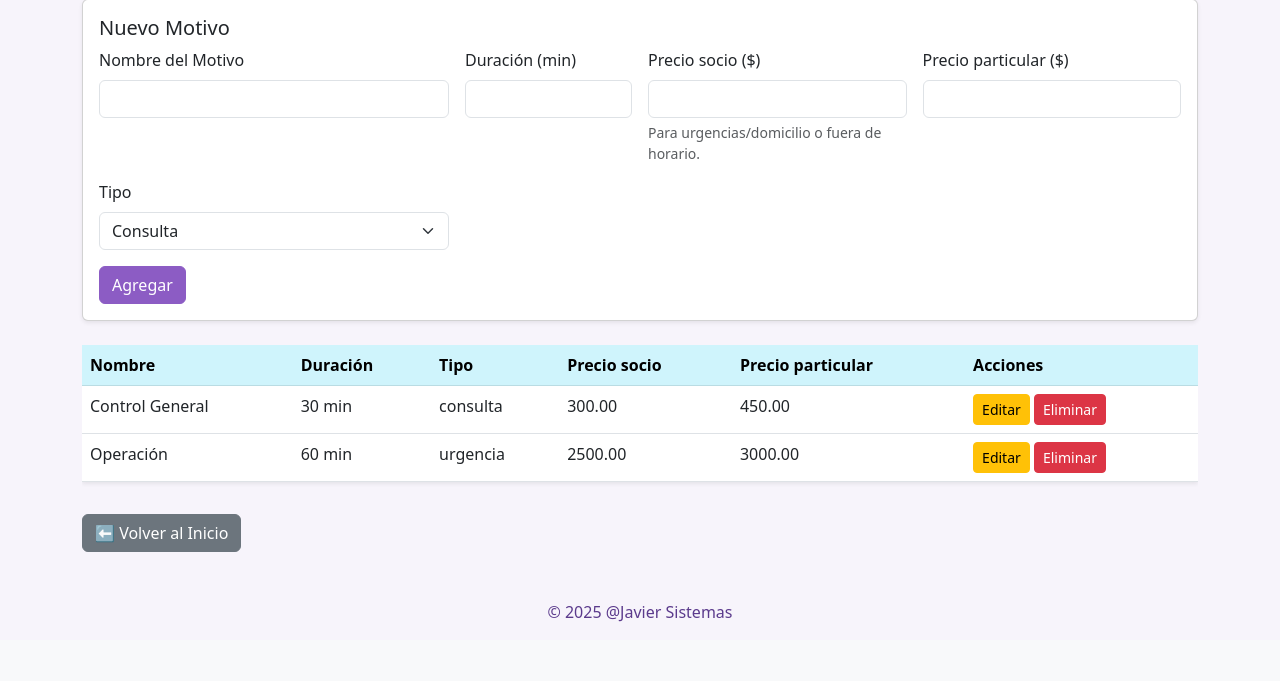
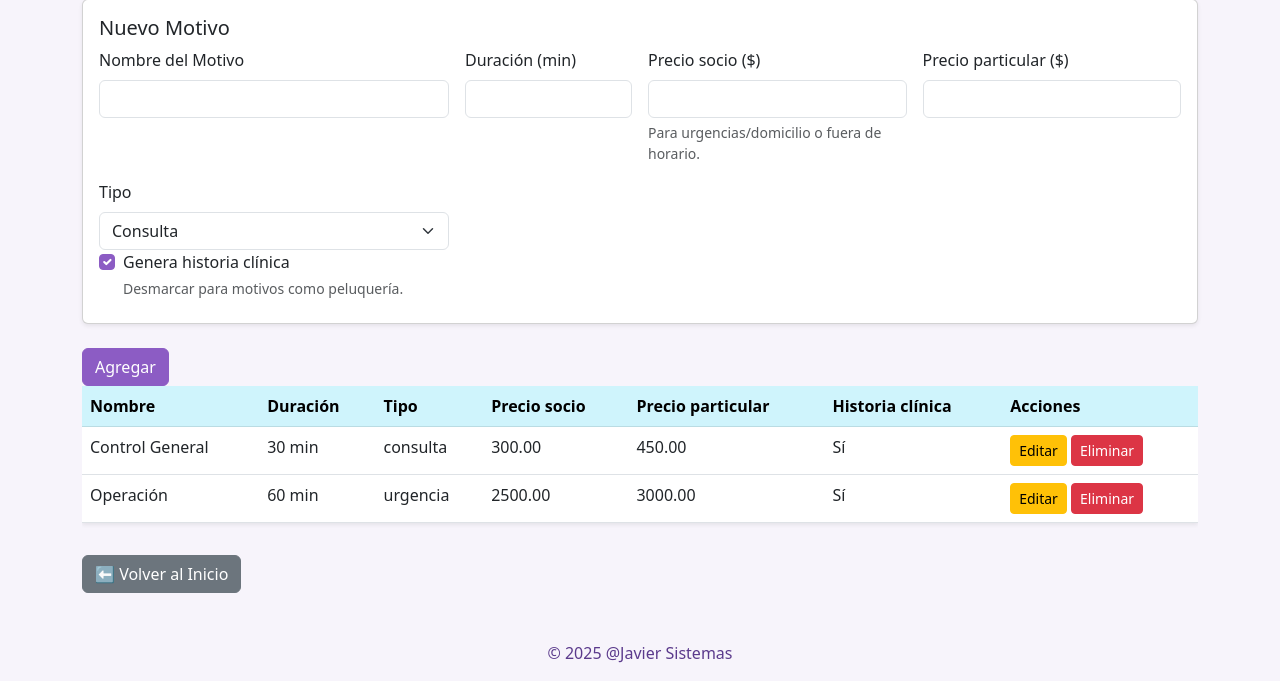
Before and after one commit to JaviPrograma/margay-saas, a Flask app: page /motivos in a window 1280 px wide. Shown: the part 379-1060 px from the top of the page. Before the commit the page ends 1001 px from the top, so only its background shows below. Run offline with Flask 3, Linux system fonts and the light colour scheme; a user stored in the database is signed in; data comes from the database, SQL or seed files in the repository; parts of the project's set-up code (start-up, migrations or seed data) failed here and were passed over.

Commit message:
Add files via upload

```diff
--- a/templates/motivos.html
+++ b/templates/motivos.html
@@ -45,6 +45,15 @@
         </select>
       </div>
     </div>
+      <div class="col-md-4 d-flex align-items-end">
+        {% set gh = 1 if (not motivo_edit or motivo_edit['genera_historia'] is none or motivo_edit['genera_historia']) else 0 %}
+        <div class="form-check mb-2">
+          <input class="form-check-input" type="checkbox" name="genera_historia" id="genera_historia" value="1" {{ 'checked' if gh else '' }}>
+          <label class="form-check-label" for="genera_historia">Genera historia clínica</label>
+          <div class="form-text">Desmarcar para motivos como peluquería.</div>
+        </div>
+      </div>
+    </div>
     <div class="mt-3">
       <button type="submit" class="btn btn-primary">{{ motivo_edit and 'Actualizar' or 'Agregar' }}</button>
       {% if motivo_edit %}<a href="{{ url_for('motivos') }}" class="btn btn-secondary ms-2">Cancelar</a>{% endif %}
@@ -61,6 +70,7 @@
         <th>Tipo</th>
         <th>Precio socio</th>
         <th>Precio particular</th>
+        <th>Historia clínica</th>
         <th>Acciones</th>
       </tr>
     </thead>
@@ -72,13 +82,14 @@
         <td>{{ motivo['tipo'] or 'consulta' }}</td>
         <td>{{ motivo['precio_mensual'] is not none and ('%.2f'|format(motivo['precio_mensual'])) or '—' }}</td>
         <td>{{ motivo['precio_particular'] is not none and ('%.2f'|format(motivo['precio_particular'])) or '—' }}</td>
+        <td>{{ 'Sí' if (motivo['genera_historia'] is none or motivo['genera_historia']) else 'No' }}</td>
         <td>
           <a href="{{ url_for('motivo_editar', id=motivo['id']) }}" class="btn btn-sm btn-warning">Editar</a>
           <a href="{{ url_for('motivo_eliminar', id=motivo['id']) }}" class="btn btn-sm btn-danger" onclick="return confirm('¿Eliminar motivo?')">Eliminar</a>
         </td>
       </tr>
       {% else %}
-      <tr><td colspan="6" class="text-center">No hay motivos aún.</td></tr>
+      <tr><td colspan="7" class="text-center">No hay motivos aún.</td></tr>
       {% endfor %}
     </tbody>
   </table>
```
